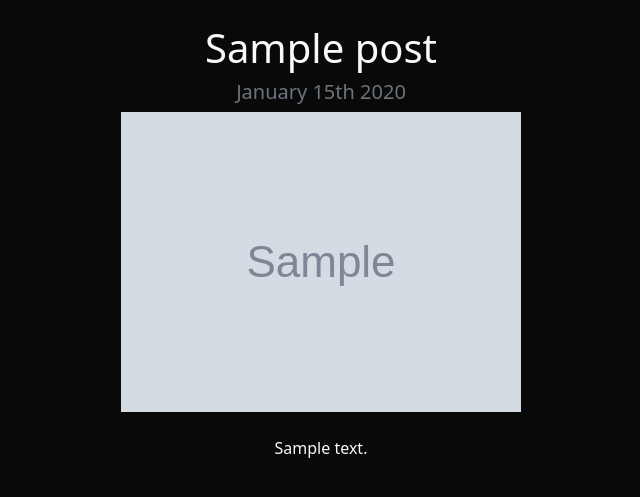
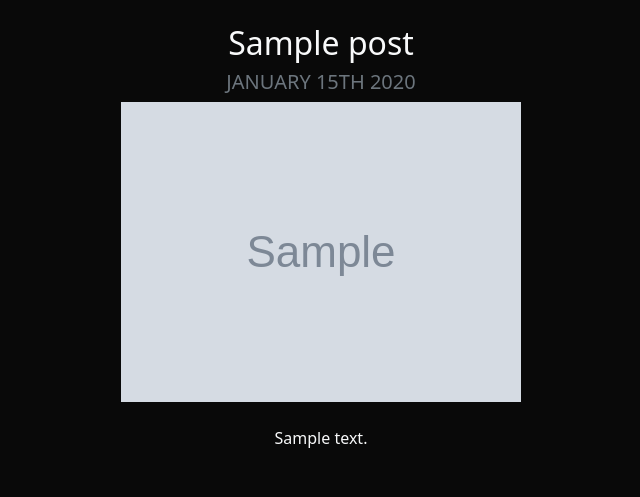
Before and after one commit to McJeanPierre/Tarea-Base-Datos, a Django app: page /blog/1 in a window 1280 px wide. Shown: the part 56-553 px from the top of the page, without its empty margins (319-959 px from the left). Run offline with Django 4.2, Linux system fonts and the light colour scheme; tables that the repository leaves empty hold one stand-in row (values such as "Sample post"); grey boxes marked "Sample" are stand-in pictures.

Commit message:
modify post

```diff
--- a/blog/templates/post_detail.html
+++ b/blog/templates/post_detail.html
@@ -1,18 +1,12 @@
-{% extends 'layout.html' %}
-
-{% block content %}
+{% extends 'layout.html' %} {% block content %}
 
 <div class="text-center">
+  <h2>{{post.title}}</h2>
+  <h3 class="my-2 h5 text-muted" > {{post.date|date:'F jS Y'|upper}}</h3>
 
-  <h1>{{post.title}}</h1>
-  <h2 class="my-2 h5 text-muted">{{post.date|date:'F jS Y'}}</h2>
-
-  <img src="{{post.image.url}}" alt="{{post.title}}" class="img-fluid">
-
-
+  <img src="{{post.image.url}}" alt=" {{post.title}} " class="img-fluid" />
   <div class="my-4">
-
-  {{post.description|safe}}
+    <p>{{post.description|safe}}</p>
   </div>
 </div>
 
--- a/blog/templates/posts.html
+++ b/blog/templates/posts.html
@@ -2,7 +2,7 @@
 
 {% block content %}
 
-<h1 class="fs-2">Posts</h1>
+
 <h3>There are {{total_posts}} post{{total_posts|pluralize}}</h3>
 
 {% for post in posts %}
@@ -22,7 +22,8 @@
         <p>{{post.description|striptags|truncatechars:100}}</p>
         <p>{{post.date|date:'M d Y'|upper}}</p>
 
-        <a href="{% url 'blog:post_detail' post.id %}">{{post.title}}</a>
+        <a href="{% url 'blog:post_detail' post.id %}"class="btn btn-primary"
+        >{{post.title}}</a>
       </div>
     </div>
   </div>
```
